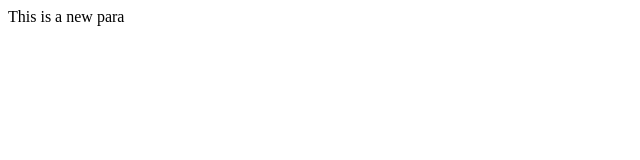
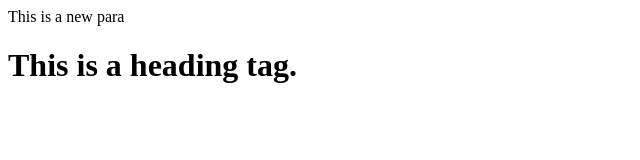
Before and after one commit to lowa2022/new-repo, a plain HTML site: page index.html in a window 1280 px wide. Shown: the whole page, without its empty margins (0-640 px from the left). Drawn offline with Linux system fonts and the light colour scheme.

Commit message:
add a new line

```diff
--- a/index.html
+++ b/index.html
@@ -1,3 +1,7 @@
 <P>
     This is a new para
 </P>
+
+<h1>
+    This is a heading tag.
+</h1>
```
